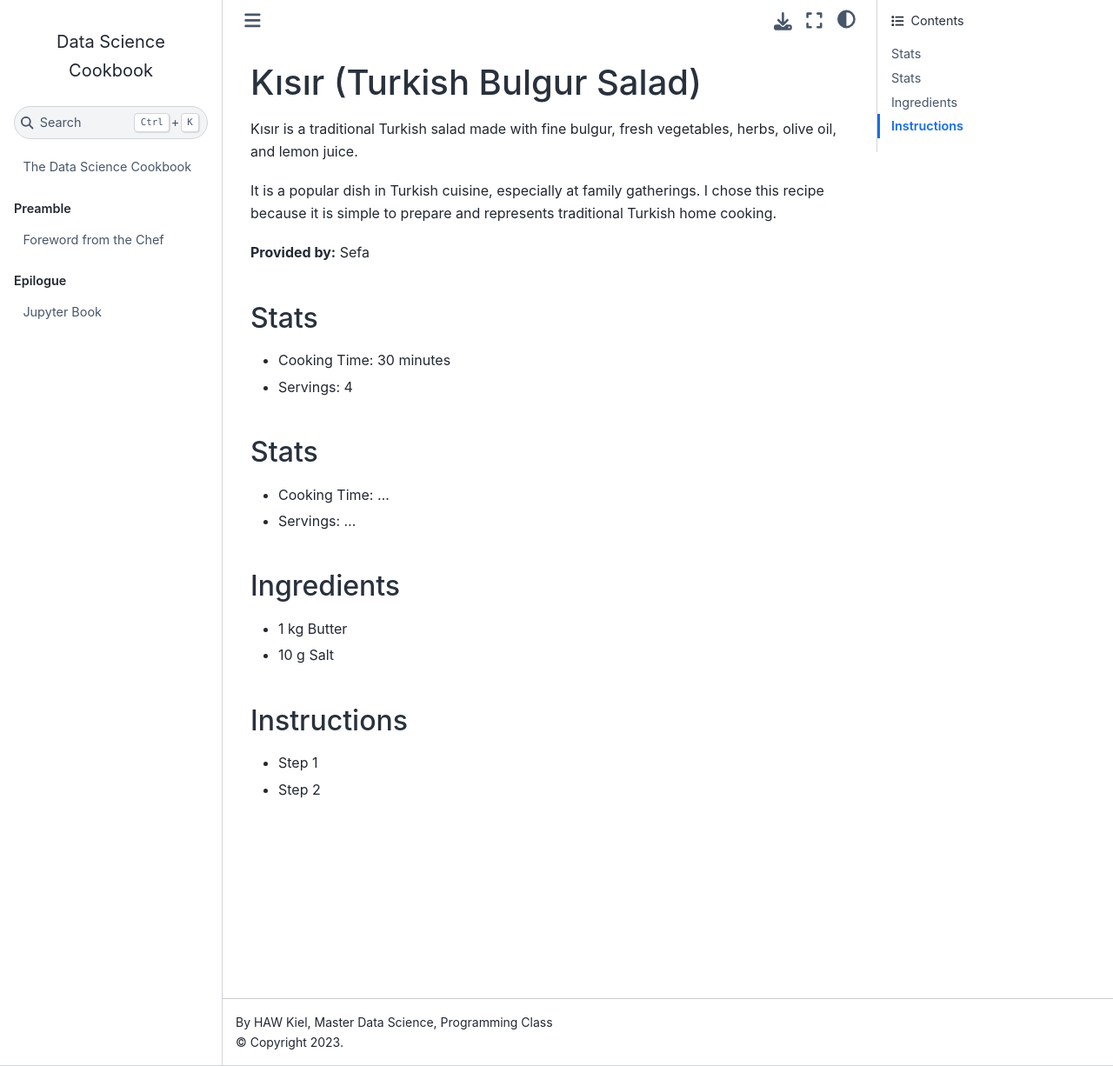
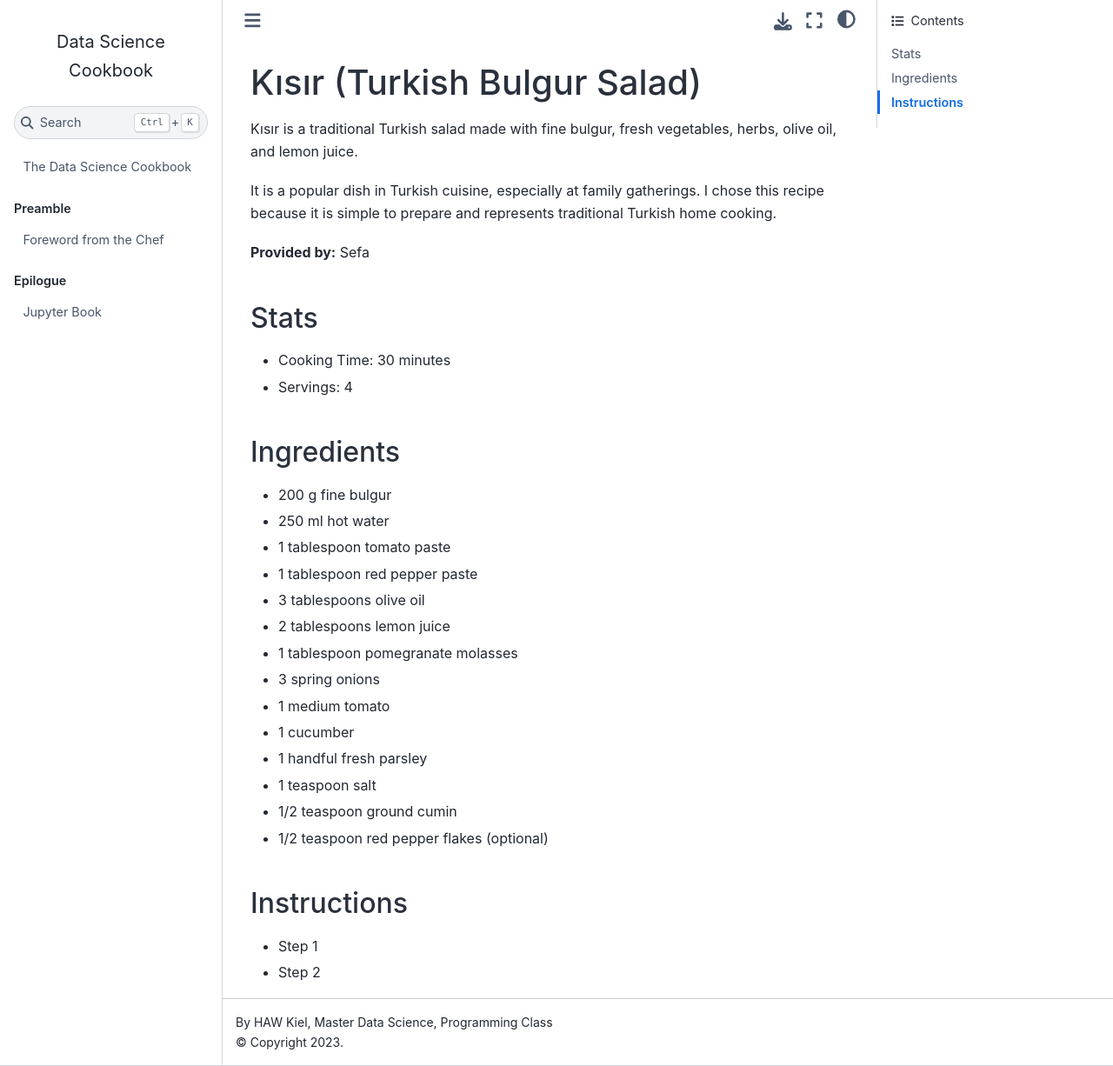
Before and after one commit to alirhml/data-science-cookbook, a Jupyter Book: the page built from recipes/2026-winter/kisir/recipe.md, in a window 1280 px wide and 1226 px high. Shown: the whole window at 87% size. Built offline with Jupyter Book 1.0.4 settings and Sphinx 7.4.7 and the Sphinx Book theme 1.1.4, drawn with Linux system fonts in a browser that asks for light colours.

Commit message:
Add Kisir ingredients

```diff
--- a/recipes/2026-winter/kisir/recipe.md
+++ b/recipes/2026-winter/kisir/recipe.md
@@ -13,13 +13,23 @@ and represents traditional Turkish home cooking.
 
 - Cooking Time: 30 minutes
 - Servings: 4
-## Stats
-- Cooking Time: ...
-- Servings: ...
 
 ## Ingredients
-- 1 kg Butter
-- 10 g Salt
+
+- 200 g fine bulgur
+- 250 ml hot water
+- 1 tablespoon tomato paste
+- 1 tablespoon red pepper paste
+- 3 tablespoons olive oil
+- 2 tablespoons lemon juice
+- 1 tablespoon pomegranate molasses
+- 3 spring onions
+- 1 medium tomato
+- 1 cucumber
+- 1 handful fresh parsley
+- 1 teaspoon salt
+- 1/2 teaspoon ground cumin
+- 1/2 teaspoon red pepper flakes (optional)
 
 ## Instructions
 - Step 1
```
